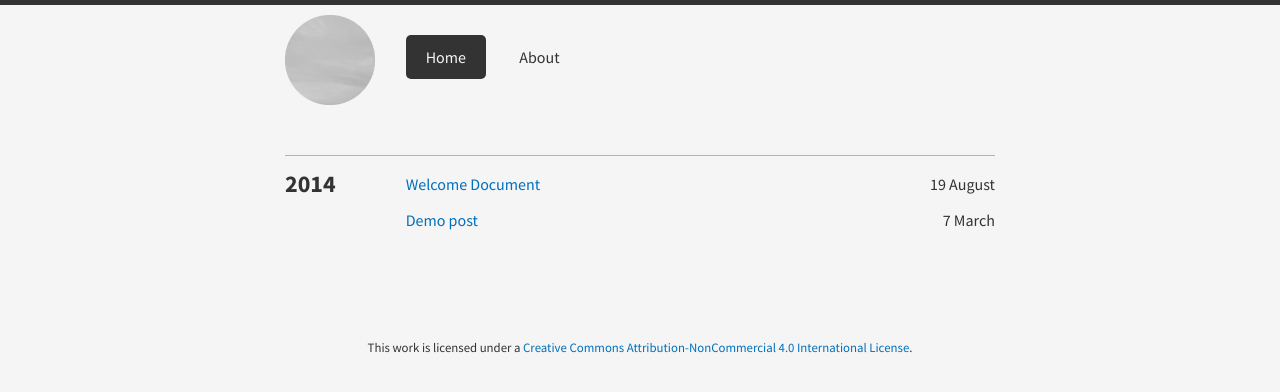
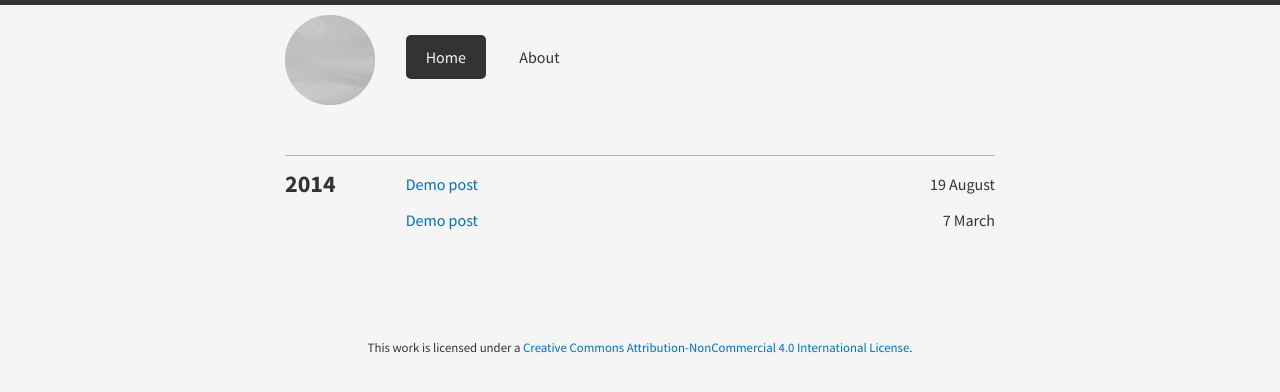
Before and after one commit to mindspop/jekyll-blog, a Jekyll site: the page built from index.html, in a window 1280 px wide. Shown: the top 392 px of the page. Built offline with Jekyll 4.4.1, drawn with Linux system fonts in a browser that asks for light colours; nearby versions of some CDN libraries; Markdown is read by kramdown in place of the engine named in the settings; comment, search, counter and statistics services are not loaded.

Commit message:
更新文章

```diff
--- a/_posts/2014-08-19-Welcome-document.md
+++ b/_posts/2014-08-19-Welcome-document.md
@@ -1,3 +1,9 @@
+---
+layout: post
+title: Demo post
+---
+
+
 Welcome to StackEdit!	{#welcome}
 =====================
 
```
